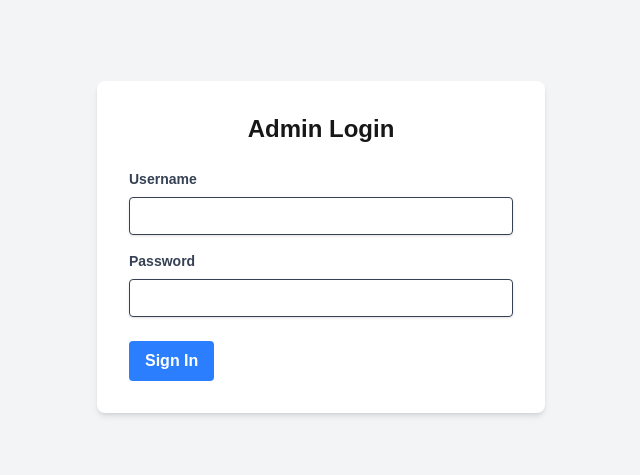
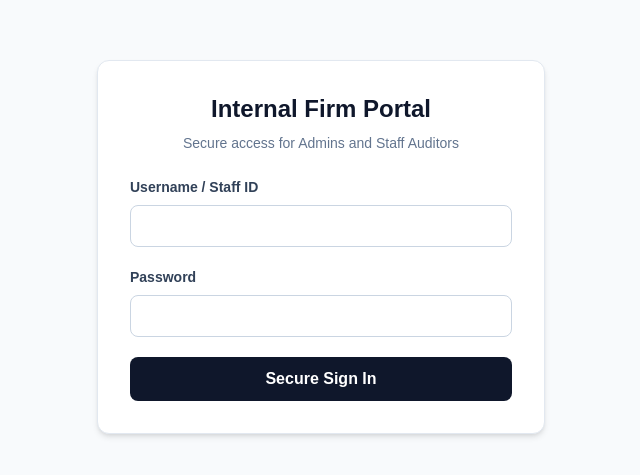
Before and after one commit to Seltostrips/SCC3, a Next.js app: page /admin/login in a window 1280 px wide. Shown: the part 153-628 px from the top of the page, without its empty margins (319-959 px from the left). Built offline with nearby package versions, Linux system fonts and the light colour scheme.

Commit message:
Refactor AdminLoginPage to FirmPortalLogin

```diff
--- a/app/admin/login/page.tsx
+++ b/app/admin/login/page.tsx
@@ -3,79 +3,86 @@
 import { useState } from "react";
 import { useRouter } from "next/navigation";
 
-export default function AdminLoginPage() {
+export default function FirmPortalLogin() {
   const [username, setUsername] = useState("");
   const [password, setPassword] = useState("");
-  const [error, setError] = useState<string | null>(null);
+  const [error, setError] = useState("");
+  const [loading, setLoading] = useState(false);
   const router = useRouter();
 
-  const handleSubmit = async (e: React.FormEvent) => {
+  const handleLogin = async (e: React.FormEvent) => {
     e.preventDefault();
-    setError(null);
+    setError("");
+    setLoading(true);
 
-    const response = await fetch("/api/auth/login", {
+    try {
+      const res = await fetch("/api/auth/login", {
         method: "POST",
-      headers: {
-        "Content-Type": "application/json",
-      },
+        headers: { "Content-Type": "application/json" },
         body: JSON.stringify({ username, password }),
       });
 
-    const data = await response.json();
+      const data = await res.json();
 
-    if (response.ok) {
-      // In a real app, you would set a session cookie or token here
-      console.log("Admin Login successful:", data.user);
-      if (data.user.role === "ADMIN") {
+      if (res.ok) {
+        // Smart Routing: Direct the user based on their specific Role
+        if (data.user?.role === "STAFF") {
+          router.push("/staff/dashboard");
+        } else if (data.user?.role === "ADMIN") {
           router.push("/admin/dashboard");
         } else {
-        setError("Unauthorized access");
+          setError("Unauthorized access. Clients must use the dedicated Client Portal.");
         }
       } else {
-      setError(data.message || "Login failed");
+        setError(data.message || "Invalid credentials");
+      }
+    } catch (err) {
+      setError("An error occurred during authentication.");
+    } finally {
+      setLoading(false);
     }
   };
 
   return (
-    <div className="min-h-screen flex items-center justify-center bg-gray-100">
-      <div className="bg-white p-8 rounded-lg shadow-md w-full max-w-md">
-        <h2 className="text-2xl font-bold mb-6 text-center">Admin Login</h2>
-        <form onSubmit={handleSubmit}>
-          <div className="mb-4">
-            <label htmlFor="username" className="block text-gray-700 text-sm font-bold mb-2">
-              Username
-            </label>
+    <div className="min-h-screen flex items-center justify-center bg-slate-50 p-4">
+      <div className="bg-white p-8 rounded-xl shadow-md w-full max-w-md border border-slate-200">
+        <h1 className="text-2xl font-bold text-center mb-2 text-slate-900">Internal Firm Portal</h1>
+        <p className="text-center text-slate-500 text-sm mb-6">Secure access for Admins and Staff Auditors</p>
+
+        {error && (
+          <div className="bg-rose-50 text-rose-600 p-3 rounded-lg mb-4 text-sm font-medium border border-rose-200">
+            {error}
+          </div>
+        )}
+
+        <form onSubmit={handleLogin} className="space-y-5">
+          <div>
+            <label className="block text-slate-700 text-sm font-bold mb-2">Username / Staff ID</label>
             <input
               type="text"
-              id="username"
-              className="shadow appearance-none border rounded w-full py-2 px-3 text-gray-700 leading-tight focus:outline-none focus:shadow-outline"
               value={username}
               onChange={(e) => setUsername(e.target.value)}
+              className="w-full px-3 py-2 border border-slate-300 rounded-lg focus:outline-none focus:ring-2 focus:ring-blue-600 focus:border-transparent transition-all"
               required
             />
           </div>
-          <div className="mb-6">
-            <label htmlFor="password" className="block text-gray-700 text-sm font-bold mb-2">
-              Password
-            </label>
+          <div>
+            <label className="block text-slate-700 text-sm font-bold mb-2">Password</label>
             <input
               type="password"
-              id="password"
-              className="shadow appearance-none border rounded w-full py-2 px-3 text-gray-700 leading-tight focus:outline-none focus:shadow-outline"
               value={password}
               onChange={(e) => setPassword(e.target.value)}
+              className="w-full px-3 py-2 border border-slate-300 rounded-lg focus:outline-none focus:ring-2 focus:ring-blue-600 focus:border-transparent transition-all"
               required
             />
           </div>
-          {error && <p className="text-red-500 text-xs italic mb-4">{error}</p>}
-          <div className="flex items-center justify-between">
           <button
             type="submit"
-              className="bg-blue-500 hover:bg-blue-700 text-white font-bold py-2 px-4 rounded focus:outline-none focus:shadow-outline"
+            disabled={loading}
+            className="w-full bg-slate-900 text-white font-bold py-2.5 px-4 rounded-lg hover:bg-slate-800 transition-colors disabled:bg-slate-400"
           >
-              Sign In
+            {loading ? "Authenticating..." : "Secure Sign In"}
           </button>
-          </div>
         </form>
       </div>
     </div>
```
Lines whose indentation alone changed are shown as unchanged.
